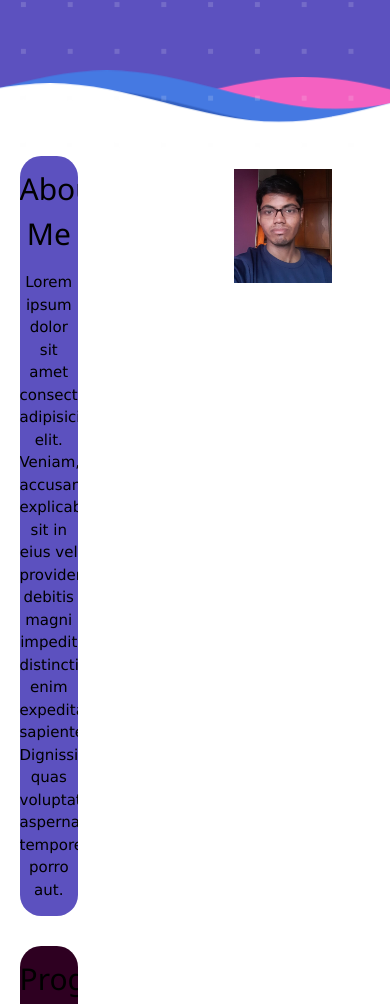
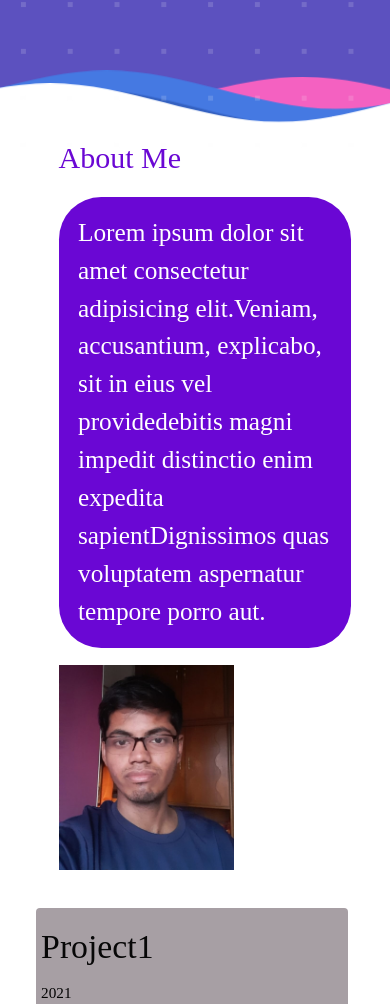
Before and after one commit to KambliKritarth/KambliKritarth.github.io, a plain HTML site: page index.html in a window 390 px wide. Shown: the part 440-1444 px from the top of the page. Drawn offline with nearby package versions, Linux system fonts and the light colour scheme; a web font is replaced by a local one.

Commit message:
Finalized an about section

```diff
--- a/index.html
+++ b/index.html
@@ -166,9 +166,24 @@
     }
     .about{
       flex-grow: 0;
-      max-width: 90%;
       margin: 0 auto;
       display: flex;
+      flex-direction: row;
+    }
+    .about h2{
+      margin: 5vh 0 5vh 5vw;
+      font-family: "Ibarra Real Nova", serif;
+      color:  rgb(106, 7, 212);
+    }
+    .about p{
+      margin: 5vh 0 5vh 5vw;
+      font-family: "Ibarra Real Nova", serif;
+      color:  white;
+      background-color:  rgb(106, 7, 212);
+      border-radius: 5vh;
+      font-size: 3vh;
+      padding: 2vh 5vw 2vh 5vw;
+      width: 25vw;
     }
     .cards{
       flex-wrap: wrap;
@@ -185,6 +200,7 @@
       text-align: center;
       overflow: hidden;
       cursor: pointer;
+      color: #fff;
       background-color: #5c51bf;
       background-size: cover;
       border-radius: 2.5vh;
@@ -214,22 +230,6 @@
       height:30vh;
       margin: 1vh 1vh 1vh 5vh;
       align-items: center;
-    }
-    #paragraph h1{
-      font-size: 5rem;
-      font-family: "Ibarra Real Nova", serif;
-      color:  rgb(106, 7, 212);
-      margin: 1vh 1vh 1vh 10vh;
-    }
-    #paragraph p{
-      font-size: 2rem;
-      font-family: "Ibarra Real Nova", serif;
-      color:  white;
-      padding: 1vh 1vh 1vh 1vh;
-      max-width: 45vh;
-      background-color: rgb(106, 7, 212);
-      border-radius: 1vh 1vh 1vh 1vh;
-      margin: 1vh 1vh 1vh 10vh;
     }
     .image{
       border-radius: 1vh 1vh 1vh 1vh;
@@ -315,7 +315,7 @@
       background:#a79fa4;
     }
     .about #pfp{
-      margin: 5vh 40vw 5vh 40vw;
+      margin: 5vh 5vw 5vh 5vw;
       align-items: center;
     }
     .about #pfp img{
@@ -358,7 +358,36 @@
     }
     }
     @media screen and (max-width:1000px){
-      .text-box{
+    .about{
+      flex-grow: 0;
+      margin: 0 auto;
+      display: flex;
+      flex-direction: column;
+    }
+    .about h2{
+      margin:1vh 0 1vh 5vw;
+      font-family: "Ibarra Real Nova", serif;
+      color:  rgb(106, 7, 212);
+    }
+    .about p{
+      margin: 1vh 0 1vh 5vw;
+      font-family: "Ibarra Real Nova", serif;
+      color:  white;
+      background-color:  rgb(106, 7, 212);
+      border-radius: 5vh;
+      font-size: 3vh;
+      padding: 2vh 5vw 2vh 5vw;
+      width: 75vw;
+    }
+    .about #pfp{
+      margin: 1vh 1vw 1vh 5vw;
+      align-items: center;
+    }
+    .about #pfp img{
+      max-height: 45vh;
+      max-width: 45vw;
+    }
+    .text-box{
       padding: 1vw 1.3vw;
       position: relative;
       border-radius: 1vw;
@@ -418,32 +447,8 @@
 
     <div class = "homelings" id="me">
       <div class="about">
-        <div class="cards row">
-          <div class="card row">
-            <div class="card-body">
-              <div class="title"><h2>About Me</h2></div>
-                <p>Lorem ipsum dolor sit amet consectetur adipisicing elit.   Veniam, accusantium, explicabo, sit in eius vel provident debitis   magni impedit distinctio enim expedita sapiente! Dignissimos quas   voluptatem aspernatur tempore porro aut.</p>
-            </div>
-          </div>
-          <div class="card row">
-            <div class="card-body">
-              <div class="title"><h2>Programming</h2></div>
-                <p>Lorem ipsum dolor sit amet consectetur adipisicing elit.   Veniam, accusantium, explicabo, sit in eius vel provident debitis   magni impedit distinctio enim expedita sapiente! Dignissimos quas   voluptatem aspernatur tempore porro aut.</p>
-            </div>
-          </div>
-          <div class="card row">
-            <div class="card-body">
-              <div class="title"><h2>Web Development</h2></div>
-                <p>Lorem ipsum dolor sit amet consectetur adipisicing elit.   Veniam, accusantium, explicabo, sit in eius vel provident debitis   magni impedit distinctio enim expedita sapiente! Dignissimos quas   voluptatem aspernatur tempore porro aut.</p>
-            </div>
-          </div>
-          <div class="card row">
-            <div class="card-body">
-              <div class="title"><h2>Hobbies</h2></div>
-                <p>Lorem ipsum dolor sit amet consectetur adipisicing elit.   Veniam, accusantium, explicabo, sit in eius vel provident debitis   magni impedit distinctio enim expedita sapiente! Dignissimos quas   voluptatem aspernatur tempore porro aut.</p>
-            </div>
-          </div>
-        </div>
+        <div class="title"><h2>About Me</h2></div>
+          <p>Lorem ipsum dolor sit amet consectetur adipisicing elit.Veniam, accusantium, explicabo, sit in eius vel providedebitis   magni impedit distinctio enim expedita sapientDignissimos quas   voluptatem aspernatur tempore porro aut.</p>
         <div id="pfp">
           <img src="./my_photo.jpg" alt="Kritarth Kambli">
         </div>
```
